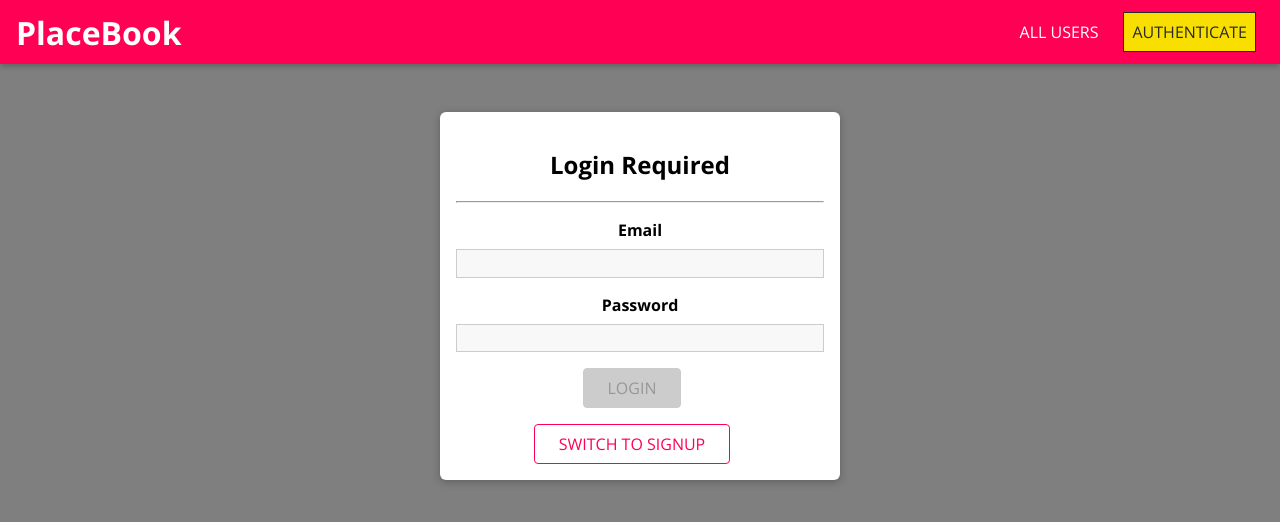
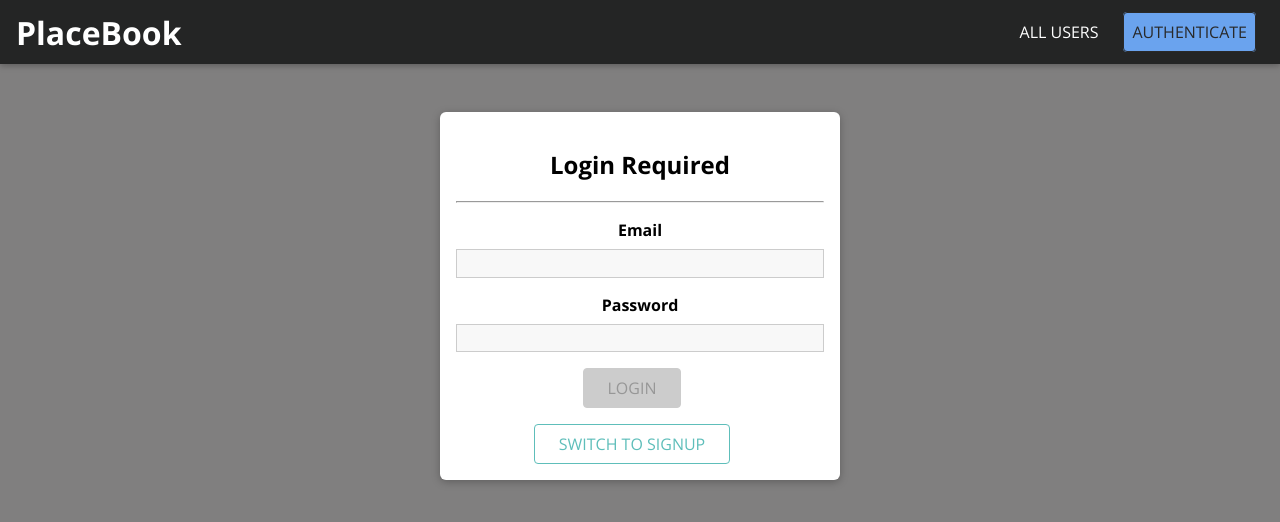
Before and after one commit to Madhurjya8/PlaceBook, a React (Create React App) app: page /auth in a window 1280 px wide. Shown: the top 522 px of the page. Built offline with nearby package versions, Linux system fonts and the light colour scheme; no server answers.

Commit message:
Changed colors

```diff
--- a/src/shared/components/FormElements/Button.css
+++ b/src/shared/components/FormElements/Button.css
@@ -1,9 +1,9 @@
 .button {
   font: inherit;
   padding: 0.5rem 1.5rem;
-  border: 1px solid #ff0055;
+  border: 1px solid #5ebeba;
   border-radius: 4px;
-  background: #ff0055;
+  background: #5ebeba;
   color: white;
   cursor: pointer;
   margin-right: 1rem;
@@ -17,30 +17,30 @@
 
 .button:hover,
 .button:active {
-  background: #ff4382;
-  border-color: #ff4382;
+  background: #a1c9c7;
+  border-color: #a1c9c7;
 }
 
 .button--inverse {
   background: transparent;
-  color: #ff0055;
+  color: #5ebeba;
 }
 
 .button--inverse:hover,
 .button--inverse:active {
   color: white;
-  background: #ff0055;
+  background: #5ebeba;
 }
 
 .button--danger {
-  background: #830000;
-  border-color: #830000;
+  background: #236d69;
+  border-color: #236d69;
 }
 
 .button--danger:hover,
 .button--danger:active {
-  background: #f34343;
-  border-color: #f34343;
+  background: #468682;
+  border-color: #468682;
 }
 
 .button:disabled,
--- a/src/shared/components/Navigation/MainHeader.css
+++ b/src/shared/components/Navigation/MainHeader.css
@@ -6,7 +6,7 @@
   position: fixed;
   top: 0;
   left: 0;
-    background: #ff0055;
+  background: #242525;
   box-shadow: 0 2px 6px rgba(0, 0, 0, 0.26);
   padding: 0 1rem;
   z-index: 5;
--- a/src/shared/components/Navigation/NavLinks.css
+++ b/src/shared/components/Navigation/NavLinks.css
@@ -19,12 +19,13 @@
   color: #292929;
   text-decoration: none;
   padding: 0.5rem;
+  border-radius: 0.25rem;
 }
 
 .nav-links a:hover,
 .nav-links a:active,
 .nav-links a.active {
-  background: #f8df00;
+  background: #6aa3ee;
   border-color: #292929;
   color: #292929;
 }
@@ -70,7 +71,7 @@
 
   .nav-links button:hover,
   .nav-links button:active {
-    background: #f8df00;
+    background: #6aa3ee;
     color: #292929;
   }
 }
--- a/src/shared/components/UIElements/LoadingSpinner.css
+++ b/src/shared/components/UIElements/LoadingSpinner.css
@@ -11,8 +11,8 @@
   height: 46px;
   margin: 1px;
   border-radius: 50%;
-  border: 5px solid #510077;
-  border-color: #510077 transparent #510077 transparent;
+  border: 5px solid #242525;
+  border-color: #242525 transparent #242525 transparent;
   animation: lds-dual-ring 1.2s linear infinite;
 }
 
--- a/src/shared/components/UIElements/Modal.css
+++ b/src/shared/components/UIElements/Modal.css
@@ -12,7 +12,7 @@
 .modal__header {
   width: 100%;
   padding: 1rem 0.5rem;
-  background: #2a006e;
+  background: #242525;
   color: white;
 }
 
--- a/src/user/components/UserItem.css
+++ b/src/user/components/UserItem.css
@@ -17,11 +17,11 @@
 }
 
 .user-item a:hover {
-  background: #ffd900;
+  background: #6aa3ee;
   transition: 0.4s ease-out;
 }
 .user-item a:active {
-  background: #ffd900;
+  background: #6aa3ee;
 }
 
 .user-item__content {
@@ -38,7 +38,7 @@
   font-size: 1.5rem;
   margin: 0 0 0.5rem 0;
   font-weight: normal;
-  color: #ffd900;
+  color: #6aa3ee;
 }
 
 .user-item:hover h2,
```
Lines whose indentation alone changed are shown as unchanged.
